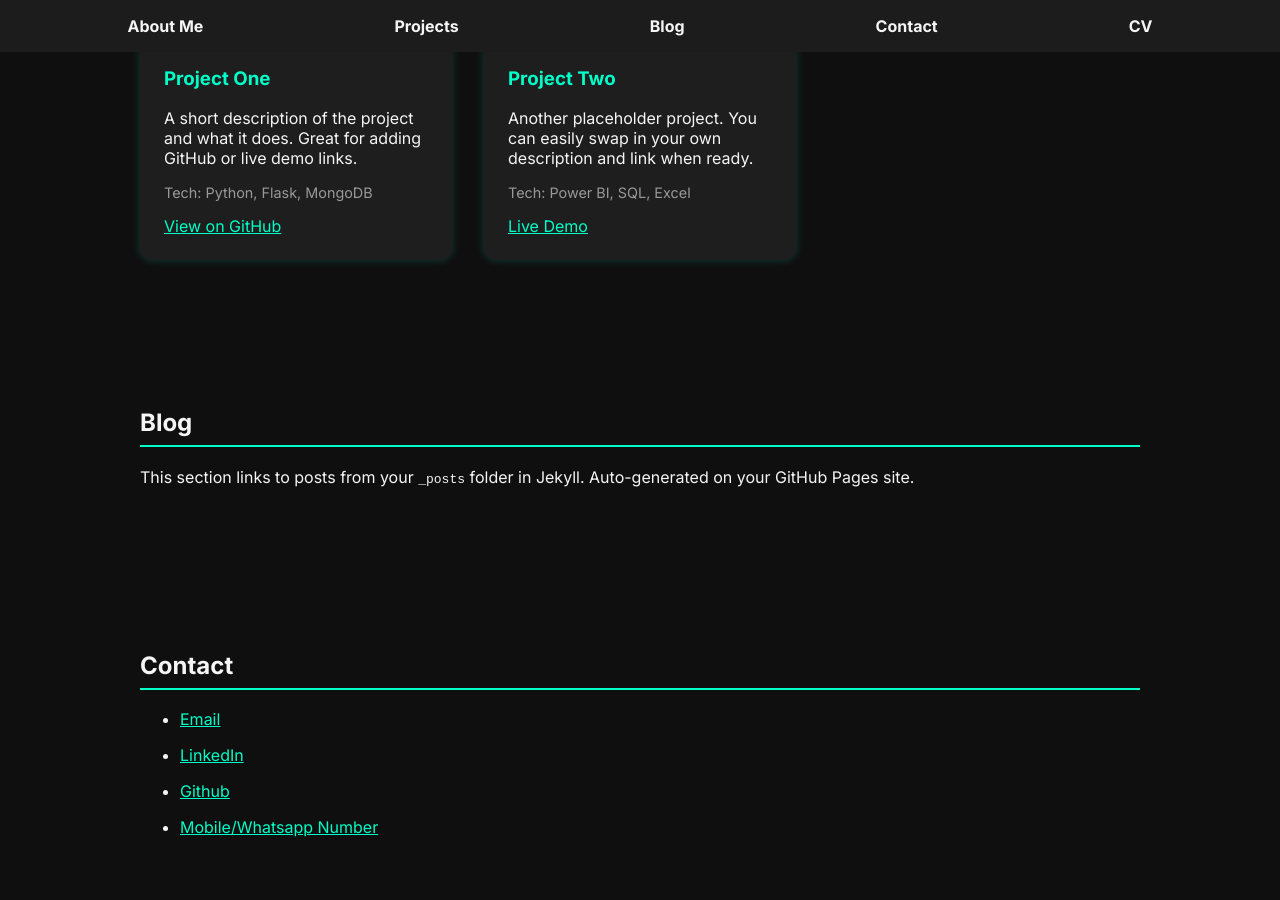
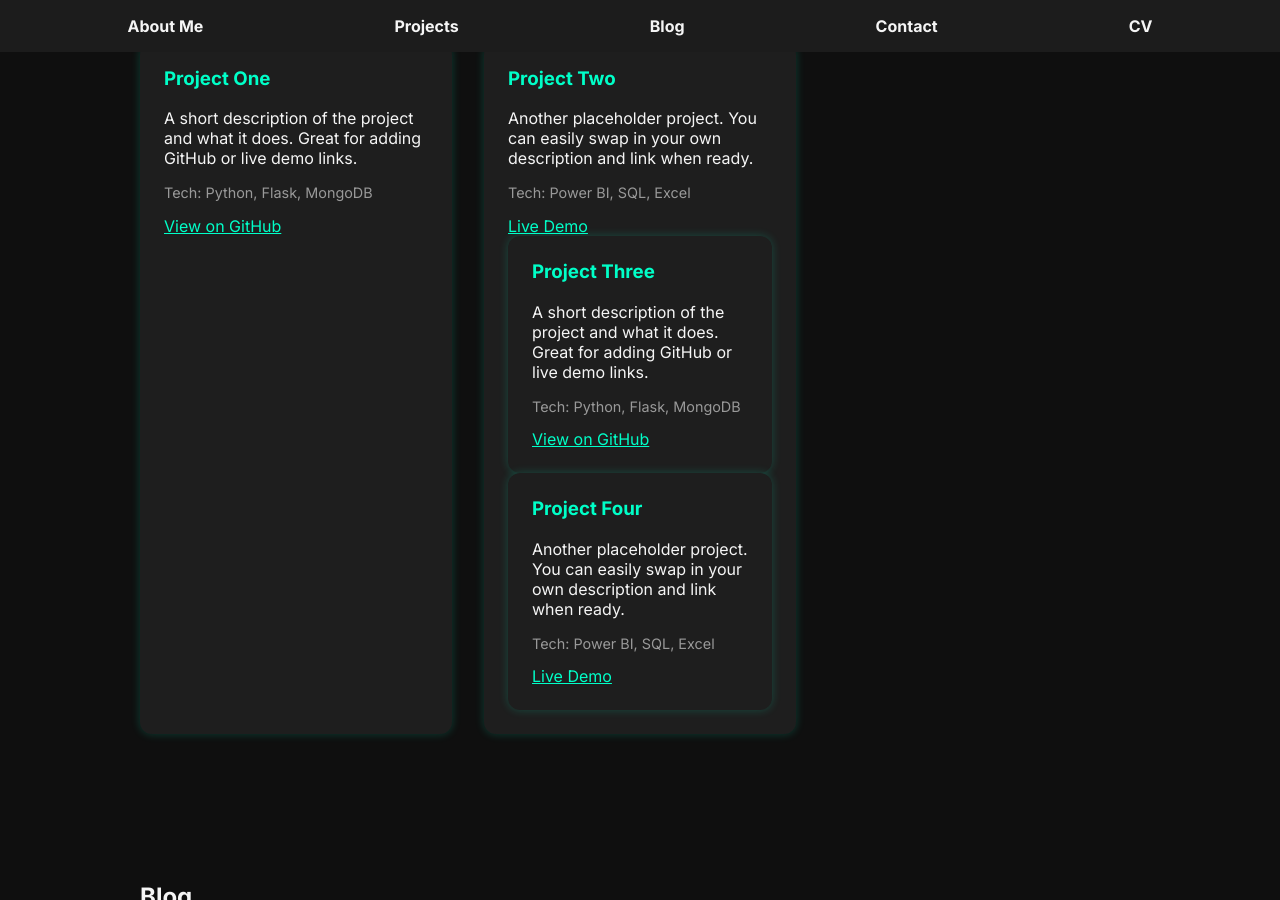
Before and after one commit to VeequeJay/VeequeJay.github.io, a Jekyll site: the page index.html, which Jekyll copies as it is, in a window 1280 px wide and 900 px high, scrolled down 639 px. Built offline with Jekyll 4.4.1, drawn with Linux system fonts in a browser that asks for light colours.

Commit message:
Update index.html

```diff
--- a/index.html
+++ b/index.html
@@ -93,6 +93,19 @@
       <p style="font-size: 0.9em; color: #999;">Tech: Power BI, SQL, Excel</p>
       <a href="#" style="color: #00ffc8; text-decoration: underline;">Live Demo</a>
 
+    <div style="background: #1e1e1e; padding: 1.5rem; border-radius: 12px; box-shadow: 0 0 10px rgba(0,255,200,0.2);">
+      <h3 style="margin-top: 0; color: #00ffc8;">Project Three</h3>
+      <p>A short description of the project and what it does. Great for adding GitHub or live demo links.</p>
+      <p style="font-size: 0.9em; color: #999;">Tech: Python, Flask, MongoDB</p>
+      <a href="#" style="color: #00ffc8; text-decoration: underline;">View on GitHub</a>
+    </div>
+
+    <div style="background: #1e1e1e; padding: 1.5rem; border-radius: 12px; box-shadow: 0 0 10px rgba(0,255,200,0.2);">
+      <h3 style="margin-top: 0; color: #00ffc8;">Project Four</h3>
+      <p>Another placeholder project. You can easily swap in your own description and link when ready.</p>
+      <p style="font-size: 0.9em; color: #999;">Tech: Power BI, SQL, Excel</p>
+      <a href="#" style="color: #00ffc8; text-decoration: underline;">Live Demo</a>
+
     </div>
   </div>
 </section>
```
